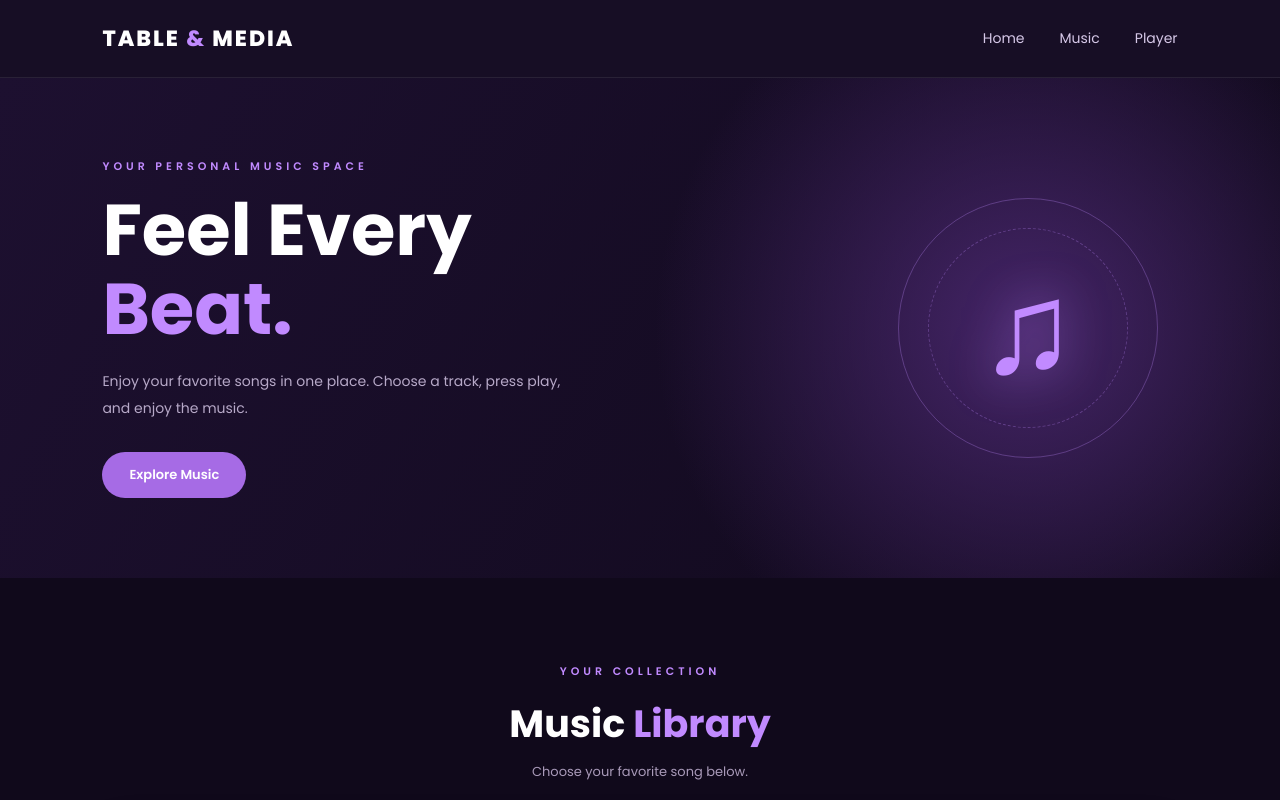
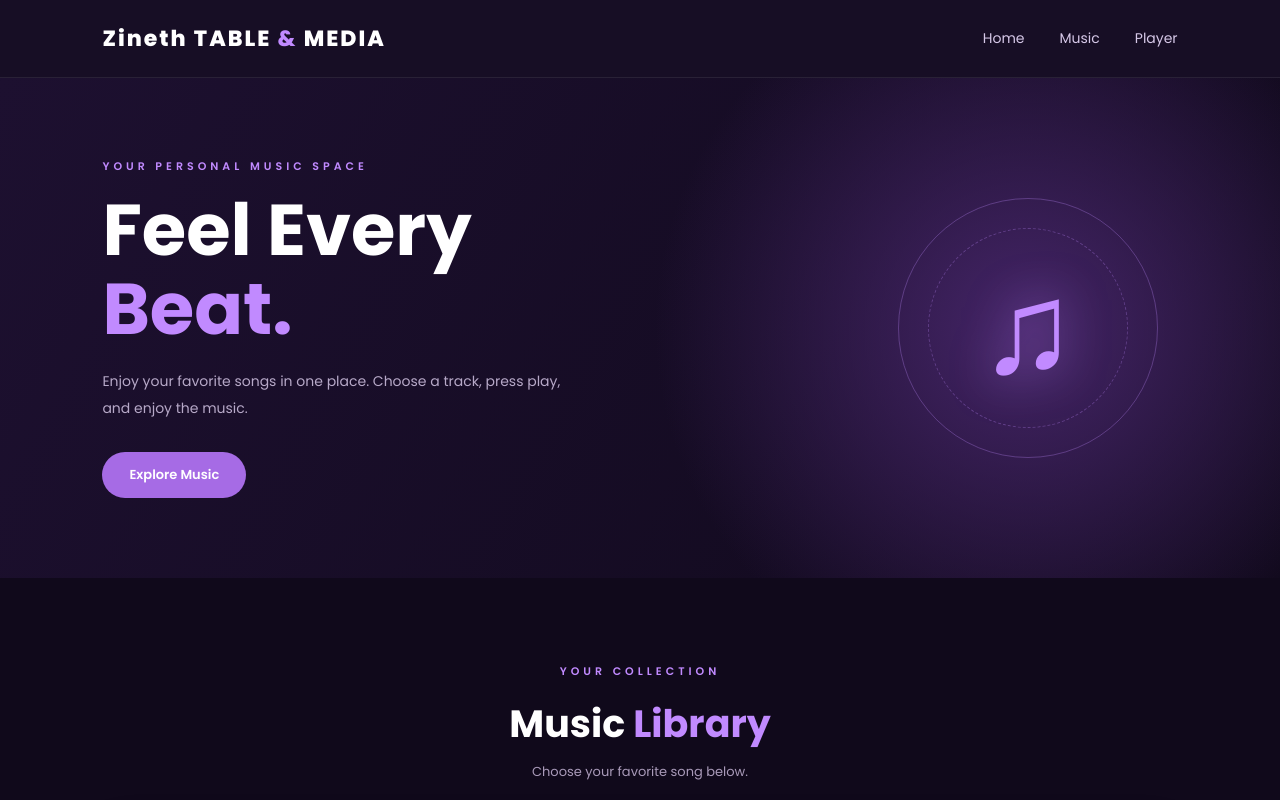
Before and after one commit to ebatezinetheullykatomolin-arch/Activity8-Table-and-Media, a plain HTML site: page index.html in a window 1280 px wide. Shown: the top 800 px of the page. Drawn offline with Linux system fonts and the light colour scheme.

```diff
--- a/index.html
+++ b/index.html
@@ -10,7 +10,7 @@
 <body>
 
     <nav class="navbar">
-        <div class="logo">TABLE <span>&</span> MEDIA</div>
+        <div class="logo">Zineth TABLE <span>&</span> MEDIA</div>
         <div class="nav-links">
             <a href="#home">Home</a>
             <a href="#music">Music</a>
```
